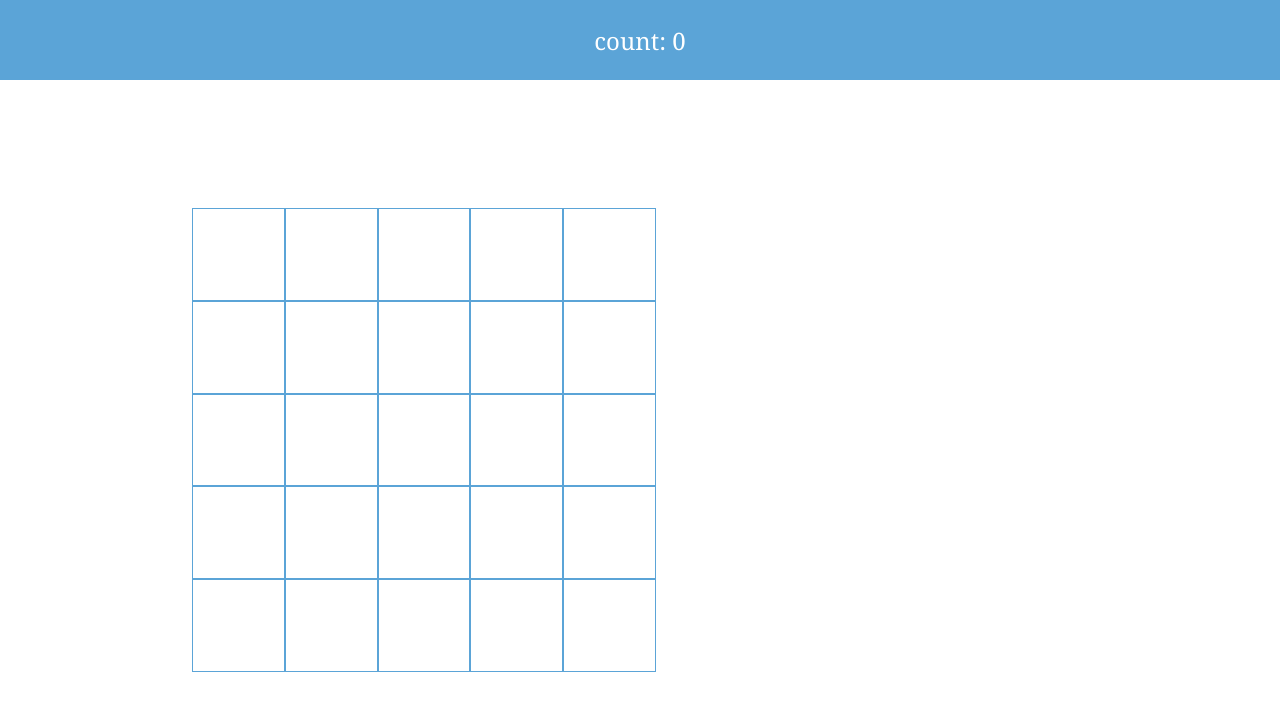
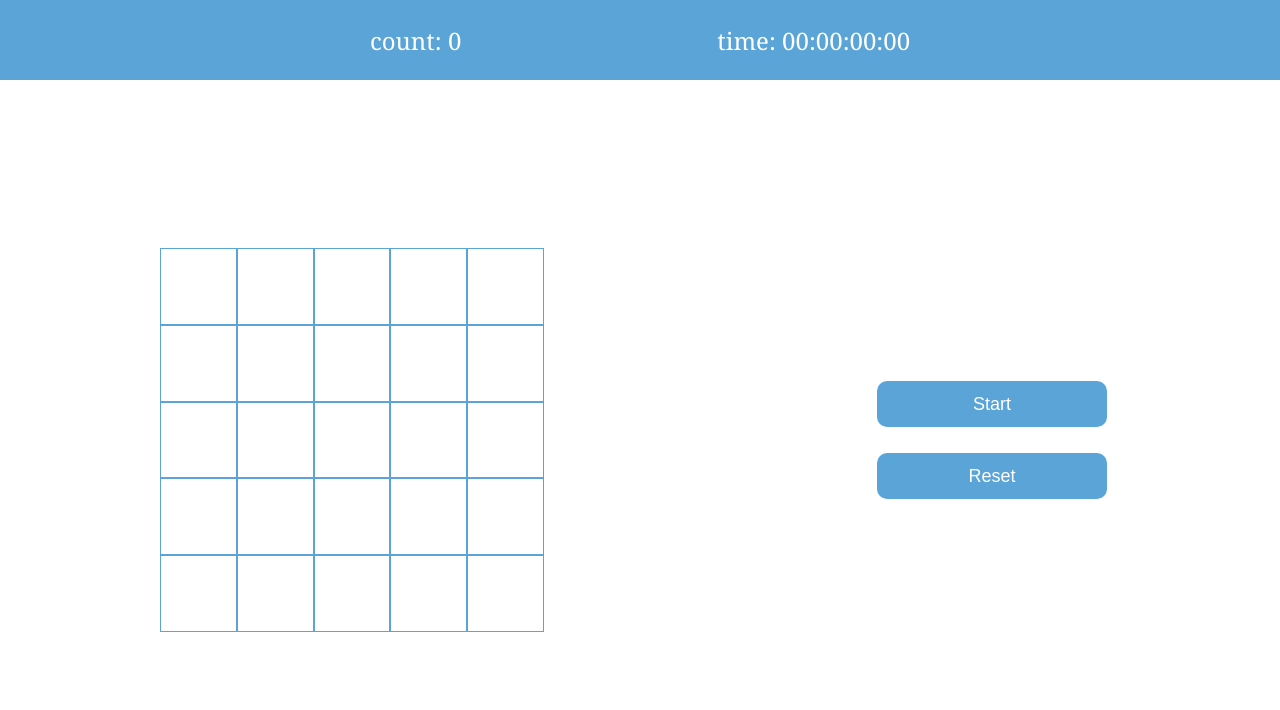
Before and after one commit to i3NakashimaTakumi/lights-out, a React (Vite) app: page / in a window 1280 px wide. Shown: the top 710 px of the page. Built offline with nearby package versions, Linux system fonts and the light colour scheme.

Commit message:
add stopwatch

```diff
--- a/src/App.css
+++ b/src/App.css
@@ -8,14 +8,7 @@ body {
   background: #fff;
   border: 1px solid #5ba4d7;
   float: left;
-  font-size: xxx-large;
-  font-weight: bold;
-  line-height: 34px;
-  height: auto;
   aspect-ratio: 1/1;
-  padding: 0;
-  text-align: center;
-  font-family:Cambria, Cochin, Georgia, Times, 'Times New Roman', serif
 }
 
 .square.on {
@@ -26,12 +19,9 @@ body {
   background-color: #c0d5e8;
 }
 
-.square.winning {
-  background-color: yellow;
-}
-
 .board {
   aspect-ratio: 1 / 1;
+  width: 30%;
   border-collapse: collapse;
 }
 
@@ -42,6 +32,7 @@ body {
 
 header {
   height: 10%;
+  width: 100%;
   color: white;
   background-color: #5ba4d7;
   display: flex;
@@ -50,10 +41,20 @@ header {
   font-size: x-large;
 }
 
-.container {
+.timer {
+  margin: 0 10%;
+}
+
+.counter {
+  margin: 0 10%;
+}
+
+.game-board {
   height: 90%;
   width: 100%;
   display: flex;
+  align-items: center;
+  justify-content: space-around;
 }
 
 .game {
@@ -62,7 +63,27 @@ header {
   height: 100vh;
 }
 
-.game-board {
-  aspect-ratio: 1/1;
-  padding: 10% 15%;
+.stopwatch {
+  display: flex;
+  flex-direction: column;
+  width: 20%;
+  height: 20%
 }
+
+.stopwatch button {
+  height: 50%;
+  border-radius: 10px;
+  margin: 5%;
+  color: white;
+  background-color: #5ba4d7;
+  border: none;
+  font-size: large;
+}
+
+.stopwatch button:hover {
+  background-color: #3d95d4;
+}
+
+.stopwatch button:active{
+  background-color: #286a99;
+}
--- a/src/App.jsx
+++ b/src/App.jsx
@@ -1,96 +1,39 @@
 import { useState } from "react";
-import PropTypes from "prop-types";
 import "./App.css";
-
-Square.propTypes = {
-  value: PropTypes.number,
-  onSquareClick: PropTypes.func.isRequired,
-};
-
-function Square({ value, onSquareClick }) {
-  const className = value === 1 ? "square on" : "square";
-  return <button className={className} onClick={onSquareClick}></button>;
-}
-
-Board.propTypes = {
-  squares: PropTypes.array.isRequired,
-  onPlay: PropTypes.func.isRequired,
-  counter: PropTypes.number.isRequired,
-};
-
-function Board({ squares, onPlay, counter }) {
-  function handleClick(i) {
-    squares[i] === 1 ? (squares[i] = 0) : (squares[i] = 1);
-
-    // !上端
-    if (!(0 <= i && i <= 4)) {
-      squares[i - 5] === 1 ? (squares[i - 5] = 0) : (squares[i - 5] = 1);
-    }
-    // !左端
-    if (!(i % 5 === 0)) {
-      squares[i - 1] === 1 ? (squares[i - 1] = 0) : (squares[i - 1] = 1);
-    }
-    // !右端
-    if (!(i % 5 === 4)) {
-      squares[i + 1] === 1 ? (squares[i + 1] = 0) : (squares[i + 1] = 1);
-    }
-    // !下端
-    if (!(20 <= i && i <= 24)) {
-      squares[i + 5] === 1 ? (squares[i + 5] = 0) : (squares[i + 5] = 1);
-    }
-
-    counter++;
-
-    onPlay([...squares], counter);
-  }
-
-  const boardRow = [];
-
-  for (let row = 0; row < 5; row++) {
-    const squaresInRow = [];
-    for (let col = 0; col < 5; col++) {
-      const squareIndex = row * 5 + col;
-      squaresInRow.push(
-        <Square
-          key={squareIndex}
-          value={squares[squareIndex]}
-          onSquareClick={() => {
-            handleClick(squareIndex);
-          }}
-        />
-      );
-    }
-
-    boardRow.push(
-      <div key={row} className="board-row">
-        {squaresInRow}
-      </div>
-    );
-  }
-
-  return (
-    <>
-      <div className="board">{boardRow}</div>
-    </>
-  );
-}
+import Board from "./Board";
+import Stopwatch from "./Stopwatch";
 
 export default function Game() {
   const [history, setHistory] = useState(Array(25).fill(0));
   const [count, setCount] = useState(0);
+  const [time, setTime] = useState(0);
+  const [isRunning, setIsRunning] = useState(false);
 
   function handlePlay(nextSquares, nextCount) {
     setHistory(nextSquares);
     setCount(nextCount);
   }
 
+  const milliseconds = `0${(time % 1000) / 10}`.slice(-2);
+  const seconds = `0${Math.floor(time / 1000) % 60}`.slice(-2);
+  const minutes = `0${Math.floor(time / 60000) % 60}`.slice(-2);
+  const hours = `0${Math.floor(time / 3600000)}`.slice(-2);
+
   return (
     <div className="game">
-      <header className="status">count: {count}</header>
-      <div className="container">
-        <div className="game-board">
-          <Board squares={history} onPlay={handlePlay} counter={count} />
+      <header className="status">
+        <div className="counter">count: {count}</div>
+        <div className="timer">
+          time: {hours}:{minutes}:{seconds}:{milliseconds}
         </div>
+      </header>
+      <div className="game-board">
+        <Board squares={history} onPlay={handlePlay} counter={count} />
+        <Stopwatch
+          setTime={setTime}
+          isRunning={isRunning}
+          setIsRunning={setIsRunning}
+        />
       </div>
     </div>
   );
--- /dev/null
+++ b/src/Board.jsx
@@ -0,0 +1,65 @@
+import Square from "./Square";
+import PropTypes from "prop-types";
+
+Board.propTypes = {
+  squares: PropTypes.array.isRequired,
+  onPlay: PropTypes.func.isRequired,
+  counter: PropTypes.number.isRequired,
+};
+
+export default function Board({ squares, onPlay, counter }) {
+  function handleClick(i) {
+    squares[i] === 1 ? (squares[i] = 0) : (squares[i] = 1);
+
+    // 上端以外
+    if (5 <= i) {
+      squares[i - 5] === 1 ? (squares[i - 5] = 0) : (squares[i - 5] = 1);
+    }
+    // 左端以外
+    if (i % 5 !== 0) {
+      squares[i - 1] === 1 ? (squares[i - 1] = 0) : (squares[i - 1] = 1);
+    }
+    // 右端以外
+    if (i % 5 !== 4) {
+      squares[i + 1] === 1 ? (squares[i + 1] = 0) : (squares[i + 1] = 1);
+    }
+    // 下端以外
+    if (i < 20) {
+      squares[i + 5] === 1 ? (squares[i + 5] = 0) : (squares[i + 5] = 1);
+    }
+
+    counter++;
+
+    onPlay([...squares], counter);
+  }
+
+  const boardRow = [];
+
+  for (let row = 0; row < 5; row++) {
+    const squaresInRow = [];
+    for (let col = 0; col < 5; col++) {
+      const squareIndex = row * 5 + col;
+      squaresInRow.push(
+        <Square
+          key={squareIndex}
+          value={squares[squareIndex]}
+          onSquareClick={() => {
+            handleClick(squareIndex);
+          }}
+        />
+      );
+    }
+
+    boardRow.push(
+      <div key={row} className="board-row">
+        {squaresInRow}
+      </div>
+    );
+  }
+
+  return (
+    <>
+      <div className="board">{boardRow}</div>
+    </>
+  );
+}
--- /dev/null
+++ b/src/Square.jsx
@@ -0,0 +1,11 @@
+import PropTypes from "prop-types";
+
+Square.propTypes = {
+  value: PropTypes.number,
+  onSquareClick: PropTypes.func.isRequired,
+};
+
+export default function Square({ value, onSquareClick }) {
+  const className = value === 1 ? "square on" : "square";
+  return <button className={className} onClick={onSquareClick}></button>;
+}
--- /dev/null
+++ b/src/Stopwatch.jsx
@@ -0,0 +1,41 @@
+import { useRef } from "react";
+import PropTypes from "prop-types";
+
+Stopwatch.propTypes = {
+  setTime: PropTypes.func.isRequired,
+  isRunning: PropTypes.bool.isRequired,
+  setIsRunning: PropTypes.func.isRequired,
+};
+
+export default function Stopwatch({ setTime, isRunning, setIsRunning }) {
+  const intervalRef = useRef(null);
+
+  function handleStart() {
+    setIsRunning(true);
+    intervalRef.current = setInterval(() => {
+      setTime((prevTime) => prevTime + 10);
+    }, 10);
+  }
+
+  function handlePause() {
+    clearInterval(intervalRef.current);
+    setIsRunning(false);
+  }
+
+  function handleReset() {
+    clearInterval(intervalRef.current);
+    setIsRunning(false);
+    setTime(0);
+  }
+
+  return (
+    <div className="stopwatch">
+      {isRunning ? (
+        <button onClick={handlePause}>Pause</button>
+      ) : (
+        <button onClick={handleStart}>Start</button>
+      )}
+      <button onClick={handleReset}>Reset</button>
+    </div>
+  );
+}
```
